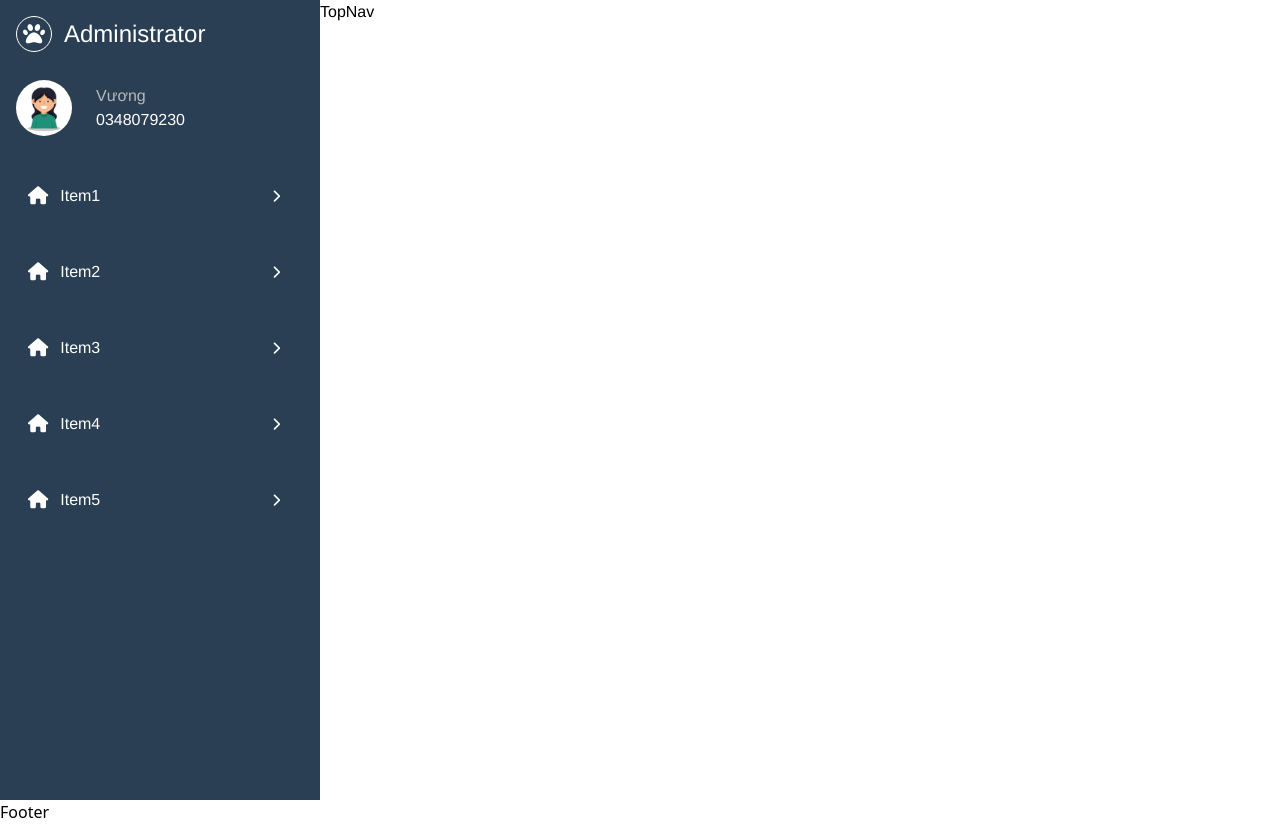
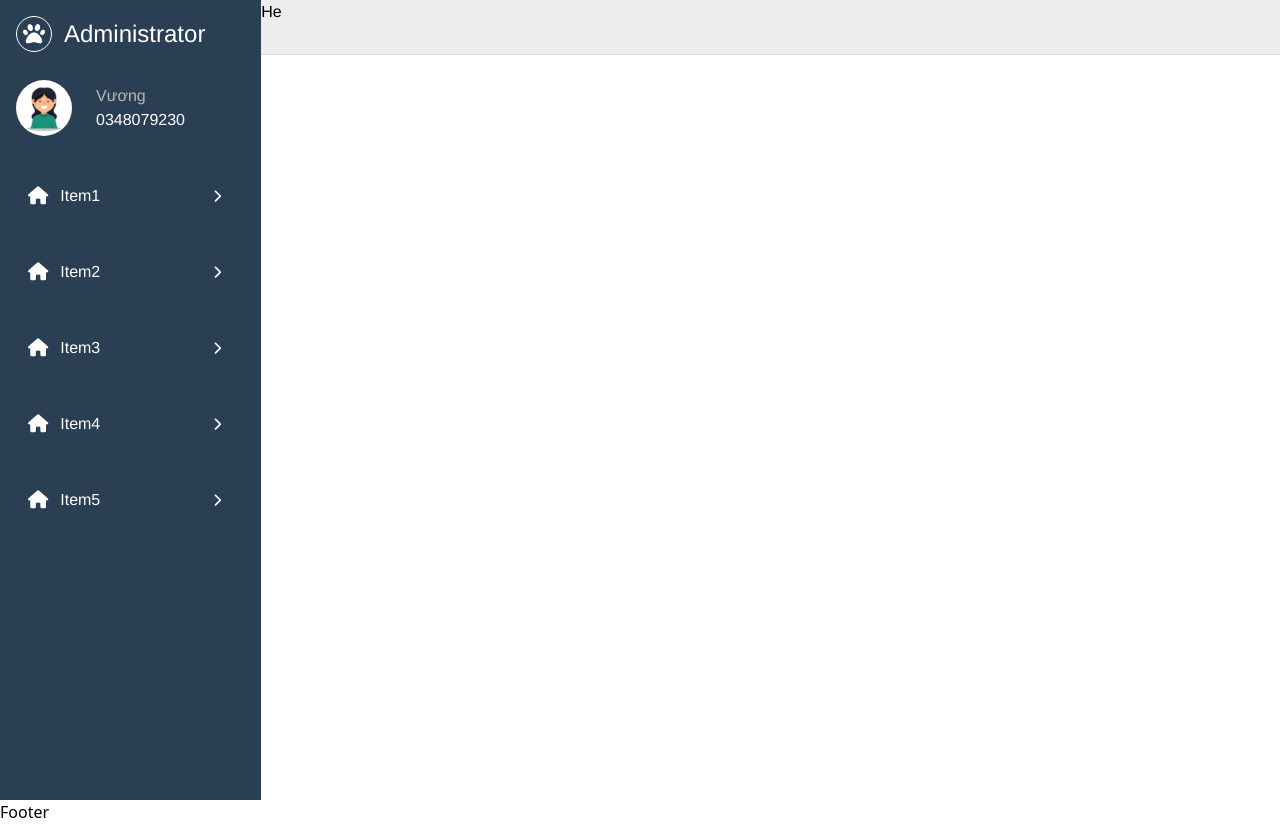
Before and after one commit to vuongcog/vietnamese-agricultural-products, a React (Vite) app: page /admin in a window 1280 px wide. Built offline with nearby package versions, Linux system fonts and the light colour scheme.

Commit message:
top-nav and install chart.js

```diff
--- a/package.json
+++ b/package.json
@@ -11,9 +11,11 @@
   },
   "dependencies": {
     "@fortawesome/fontawesome-free": "^6.5.2",
+    "chart.js": "^4.4.3",
     "lodash": "^4.17.21",
     "prop-types": "^15.8.1",
     "react": "^18.2.0",
+    "react-chartjs-2": "^5.2.0",
     "react-dom": "^18.2.0",
     "react-router-dom": "^6.23.1",
     "sass": "^1.77.2"
--- a/src/assets/css/abstracts/_variables.scss
+++ b/src/assets/css/abstracts/_variables.scss
@@ -2,3 +2,4 @@
 $coreColorGreenAdmin: "#1abb9c";
 $coreColorBlackAdmin: #2a3f54;
 $coreColorBAB8B8: #bab8b8;
+$coreEededed: #ededed;
--- a/src/components/admin/TopNav/index.jsx
+++ b/src/components/admin/TopNav/index.jsx
@@ -1,7 +1,7 @@
 import React from "react";
-
+import styles from "./styles.module.scss";
 const AddminTopNav = () => {
-  return <div>TopNav</div>;
+  return <div className={styles.container}>He</div>;
 };
 
 export default AddminTopNav;
--- /dev/null
+++ b/src/components/admin/TopNav/styles.module.scss
@@ -0,0 +1,8 @@
+@use "../../../assets/css/abstracts/index" as styles;
+.container {
+  box-sizing: border-box;
+  width: 100%;
+  height: 55px;
+  background-color: styles.$coreEededed;
+  border-bottom: 1px solid #d9dee4;
+}
--- a/src/layouts/AdminLayout/index.jsx
+++ b/src/layouts/AdminLayout/index.jsx
@@ -8,7 +8,7 @@ const AdminLayout = ({ children }) => {
     <div className="admin-app">
       <div id="admin-body" className="flex font-inter">
         <AdminLeftSidebar></AdminLeftSidebar>
-        <main id="admin-content">
+        <main id="admin-content" className="w-full">
           <AddminTopNav></AddminTopNav>
           {children}
         </main>
--- /dev/null
+++ b/src/modules/Test/Test.jsx
@@ -0,0 +1,45 @@
+import React from "react";
+import { Line } from "react-chartjs-2";
+import {
+  Chart,
+  LineController,
+  LinearScale,
+  PointElement,
+  LineElement,
+  CategoryScale,
+} from "chart.js";
+
+// Đăng ký các thành phần cho biểu đồ dạng đường và thang đo "category"
+Chart.register(
+  LineController,
+  LinearScale,
+  PointElement,
+  LineElement,
+  CategoryScale
+);
+
+// Dữ liệu và cấu hình cho biểu đồ
+const lineChartData = {
+  labels: ["January", "February", "March", "April", "May", "June", "July"],
+  datasets: [
+    {
+      label: "Sales",
+      data: [65, 59, 80, 81, 56, 55, 40],
+      fill: false,
+      borderColor: "rgb(75, 192, 192)",
+      tension: 0.1,
+    },
+  ],
+};
+
+// Thành phần React
+const ChartComponent = () => {
+  return (
+    <div>
+      <h2>Line Chart Example</h2>
+      <Line data={lineChartData} />
+    </div>
+  );
+};
+
+export default ChartComponent;
--- a/src/modules/index.jsx
+++ b/src/modules/index.jsx
@@ -2,6 +2,7 @@ import React from "react";
 import { Route, Routes } from "react-router-dom";
 import AdminLayout from "../layouts/AdminLayout";
 import UserLayout from "../layouts/UserLayout";
+import ChartComponent from "./Test/Test";
 
 const App = () => {
   return (
@@ -10,6 +11,7 @@ const App = () => {
         <Route path="/shoping" Component={() => <div>Home</div>}></Route>
       </Route>
       <Route path="/admin" Component={AdminLayout}></Route>
+      <Route path="/test" Component={ChartComponent}></Route>
     </Routes>
   );
 };
```
Also changed, not shown: 1 other file (tests, documents, lock files or other folders).
